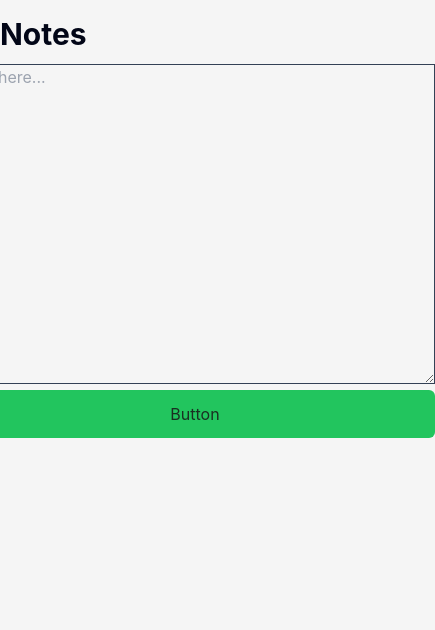
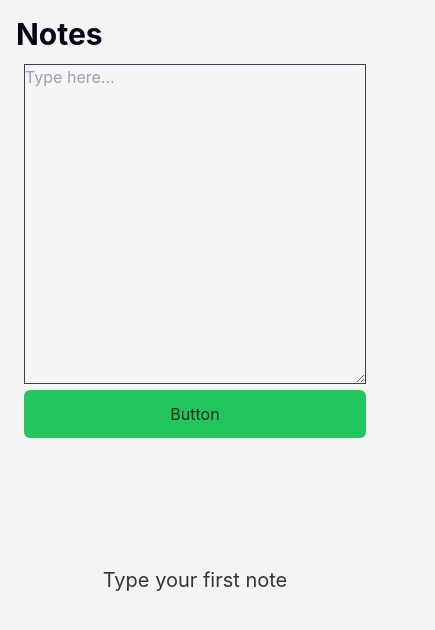
Before and after one commit to Alex991995/Notes-app, a React (Vite) app: page / in a window 390 px wide. Shown: the top 630 px of the page, 435 px wide, since content can reach past the window. Built offline with nearby package versions, Linux system fonts and the light colour scheme.

Commit message:
add responsive design

```diff
--- a/src/components/App.tsx
+++ b/src/components/App.tsx
@@ -4,7 +4,7 @@ import Main from "./Main"
 function App() {
   return (
     <>
-    <div className="container md:mx-auto">
+    <div className="container mx-auto">
       <Header />
       <Main />
     </div>
--- a/src/components/Form.tsx
+++ b/src/components/Form.tsx
@@ -31,13 +31,15 @@ function Form() {
   }
 
   return (
-    <form className='flex flex-col m-3' onSubmit={handelAddNote} >
-        <div className='relative inline-block' >
+    <form className='flex flex-col m-3 max-w-[30rem] w-full' onSubmit={handelAddNote} >
+        <div className='relative   ' >
           <textarea
           placeholder='Type here...'
-          className='text-transparent bg-transparent caret-black w-[30rem] h-[20rem] border border-slate-700 outline-none break-words' ref={textareraRef}
+          className='text-transparent bg-transparent caret-black w-full  h-[20rem] border border-slate-700 outline-none break-words' ref={textareraRef}
           onChange={handelTextarea}></textarea>
-          <div className='absolute top-0 left-0 w-[30rem] h-[20rem] -z-10 break-words whitespace-pre-line' ref={divRef}  dangerouslySetInnerHTML={{ __html: value }}></div>
+          <div
+          className='absolute top-0 left-0 w-full  h-[20rem] -z-10 break-words whitespace-pre-line'
+          ref={divRef}  dangerouslySetInnerHTML={{ __html: value }}></div>
         </div>
         <button className='rounded-md p-3 bg-green-500 hover:bg-green-600 transition-colors w-full'>Button</button>
       </form>
--- a/src/components/Header.tsx
+++ b/src/components/Header.tsx
@@ -1,6 +1,6 @@
 function Header() {
   return (
-    <header className="mt-4">
+    <header className="mt-4 ml-4">
       <h2 className="text-slate-950 text-3xl font-bold">Notes</h2>
     </header>
   );
--- a/src/components/Main.tsx
+++ b/src/components/Main.tsx
@@ -45,9 +45,9 @@ function Main() {
 
   return (
     <main >
-      <div className="flex items-center justify-center mx-6">
+      <div className="flex items-center justify-center mx-6 flex-col sm:flex-row">
         <Form />
-        <ul>
+        <ul className="flex gap-3 sm:block">
         {stateHashtags?.map( (hashtag, index) => (
           <li key={index}>
             <label ><input type="checkbox"
@@ -59,7 +59,7 @@ function Main() {
         </ul>
       </div>
 
-      <ul className="min-h-[100px] flex justify-center">
+      <ul className="min-h-[100px] flex justify-center items-center">
         {hashtags?.map((hashtag, index) => (
             <li key={index}
             className="mr-3"
@@ -68,8 +68,9 @@ function Main() {
         }
       </ul>
 
-      <ul className="gallery gap-3 mt-4">
-      {currentNote?.map(item => (
+      <ul className="gallery gap-3 m-4">
+      {currentNote?.length === 0 ? <h1 className="text-center text-xl">Type your first note</h1>  :
+      currentNote?.map(item => (
           <li
           className="note-item"
           key={item.id}>
```
